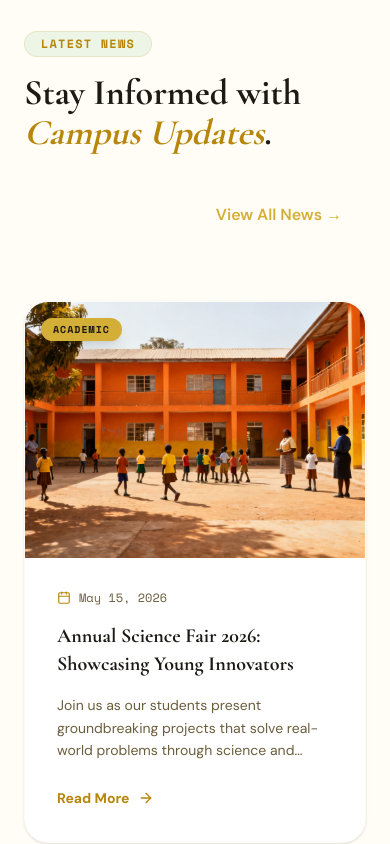
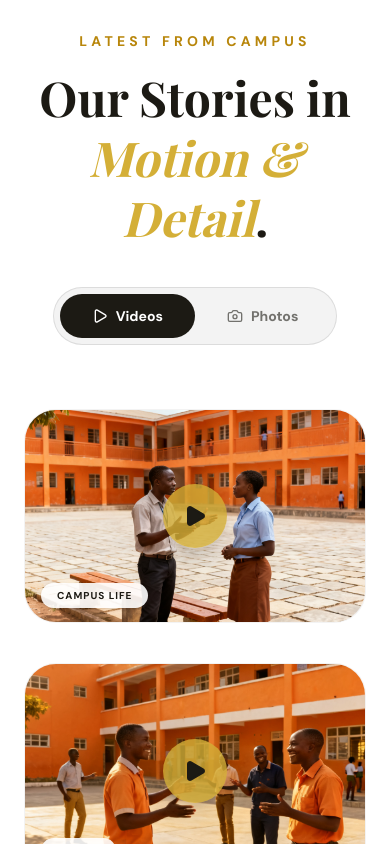
Before and after one commit to katsomar/Entebbe-Bright-Secondary-School, a Next.js app: page / in a window 390 px wide. Shown: the part 8240-9084 px from the top of the page. Built offline with nearby package versions, Linux system fonts and the light colour scheme; a web font is replaced by a local one.

Commit message:
modified the news section. added tab for videos, and improved the appearence of the section

```diff
--- a/src/components/home/NewsSection.tsx
+++ b/src/components/home/NewsSection.tsx
@@ -1,14 +1,15 @@
 "use client";
 
-import React from "react";
+import React, { useState } from "react";
 import SectionLabel from "@/components/ui/SectionLabel";
 import ScrollReveal from "@/components/ui/ScrollReveal";
 import Image from "next/image";
 import Link from "next/link";
-import { Calendar, ArrowRight } from "lucide-react";
+import { Calendar, ArrowRight, Play, Camera } from "lucide-react";
 import GoldButton from "@/components/ui/GoldButton";
+import { motion, AnimatePresence } from "framer-motion";
 
-const newsItems = [
+const photoItems = [
   {
     title: "Annual Science Fair 2026: Showcasing Young Innovators",
     category: "Academic",
@@ -32,62 +33,154 @@ const newsItems = [
   },
 ];
 
+const videoItems = [
+  {
+    title: "A Glimpse into the Future: 2026 Campus Tour",
+    category: "Campus Life",
+    date: "June 01, 2026",
+    image: "/hero/h3.png",
+    excerpt: "Take a virtual tour of our futuristic campus facilities and see where the magic of learning happens every day.",
+  },
+  {
+    title: "Student Testimonials: The EBSS Experience",
+    category: "Voices",
+    date: "May 28, 2026",
+    image: "/wwa/wwa1.png",
+    excerpt: "Hear directly from our students about how Entebbe Bright is shaping their character and preparing them for the world.",
+  },
+  {
+    title: "Highlight Reel: Sports Day Finals",
+    category: "Events",
+    date: "April 25, 2026",
+    image: "/hero/h2.png",
+    excerpt: "Watch the most exciting moments from our annual sports day, featuring record-breaking performances in track and field.",
+  },
+];
+
 const NewsSection = () => {
+  const [activeTab, setActiveTab] = useState<"photos" | "videos">("videos");
+  const items = activeTab === "photos" ? photoItems : videoItems;
+
   return (
-    <section className="py-24 bg-cream">
+    <section className="py-24 bg-white relative overflow-hidden">
+      {/* Decorative detail */}
+      <div className="absolute top-0 left-0 w-full h-1 bg-gradient-to-r from-transparent via-gold-main/20 to-transparent" />
+
       <div className="container mx-auto px-6">
-        <div className="flex flex-col md:flex-row justify-between items-end mb-16 gap-6">
-          <div className="max-w-2xl">
-            <ScrollReveal direction="left">
-              <SectionLabel>LATEST NEWS</SectionLabel>
-              <h2 className="text-4xl md:text-5xl font-heading font-bold text-charcoal mb-4">
-                Stay Informed with <span className="text-gold-deep italic">Campus Updates</span>.
+        <div className="text-center max-w-3xl mx-auto mb-16">
+          <ScrollReveal>
+            <div className="flex flex-col items-center">
+              <span className="text-gold-deep font-body text-sm font-bold tracking-[0.3em] uppercase mb-4">
+                Latest from Campus
+              </span>
+              <h2 className="text-5xl md:text-6xl font-display font-bold text-charcoal mb-10 leading-tight">
+                Our Stories in <span className="text-gold-main italic">Motion & Detail</span>.
               </h2>
-            </ScrollReveal>
+
+              {/* Premium Tab Switcher */}
+              <div className="flex bg-charcoal/5 p-1.5 rounded-full border border-charcoal/10 relative">
+                <button
+                  onClick={() => setActiveTab("videos")}
+                  className={`relative z-10 px-8 py-3 rounded-full text-sm font-bold transition-colors duration-300 flex items-center gap-2 ${
+                    activeTab === "videos" ? "text-white" : "text-charcoal/60 hover:text-charcoal"
+                  }`}
+                >
+                  <Play size={16} />
+                  Videos
+                </button>
+                <button
+                  onClick={() => setActiveTab("photos")}
+                  className={`relative z-10 px-8 py-3 rounded-full text-sm font-bold transition-colors duration-300 flex items-center gap-2 ${
+                    activeTab === "photos" ? "text-white" : "text-charcoal/60 hover:text-charcoal"
+                  }`}
+                >
+                  <Camera size={16} />
+                  Photos
+                </button>
+                {/* Sliding Background */}
+                <motion.div
+                  className="absolute inset-y-1.5 bg-charcoal rounded-full z-0"
+                  initial={false}
+                  animate={{
+                    left: activeTab === "videos" ? "6px" : "calc(50% - 0px)",
+                    right: activeTab === "videos" ? "calc(50% - 0px)" : "6px",
+                  }}
+                  transition={{ type: "spring", stiffness: 400, damping: 35 }}
+                />
               </div>
-          <ScrollReveal direction="right">
-            <GoldButton variant="ghost">View All News →</GoldButton>
+            </div>
           </ScrollReveal>
         </div>
 
-        <div className="grid grid-cols-1 md:grid-cols-2 lg:grid-cols-3 gap-8">
-          {newsItems.map((news, i) => (
-            <ScrollReveal key={i} delay={i * 0.1} direction="up">
-              <div className="bg-white rounded-3xl overflow-hidden shadow-sm hover:shadow-gold-md transition-all duration-500 group border border-gold-main/5">
-                <div className="relative h-64 overflow-hidden">
+        <AnimatePresence mode="wait">
+          <motion.div
+            key={activeTab}
+            initial={{ opacity: 0, y: 20 }}
+            animate={{ opacity: 1, y: 0 }}
+            exit={{ opacity: 0, y: -20 }}
+            transition={{ duration: 0.5, ease: "easeOut" }}
+            className="grid grid-cols-1 md:grid-cols-2 lg:grid-cols-3 gap-10"
+          >
+            {items.map((item, i) => (
+              <div key={i} className="group flex flex-col h-full bg-white border border-charcoal/5 hover:border-gold-main/20 rounded-[2rem] overflow-hidden transition-all duration-500">
+                <div className="relative aspect-[16/10] overflow-hidden">
                   <Image
-                    src={news.image}
-                    alt={news.title}
+                    src={item.image}
+                    alt={item.title}
                     fill
-                    className="object-cover transition-transform duration-700 group-hover:scale-110"
+                    className="object-cover transition-transform duration-1000 group-hover:scale-105"
                   />
-                  <div className="absolute top-4 left-4 bg-gold-main text-charcoal px-3 py-1 rounded-full text-[10px] font-mono font-bold uppercase tracking-widest shadow-lg">
-                    {news.category}
+                  <div className="absolute inset-0 bg-charcoal/20 opacity-0 group-hover:opacity-100 transition-opacity duration-500 flex items-center justify-center">
+                    {activeTab === "videos" && (
+                      <div className="w-20 h-20 rounded-full bg-white/20 backdrop-blur-md border border-white/30 flex items-center justify-center text-white group-hover:scale-110 transition-transform duration-500">
+                        <Play fill="white" size={32} />
+                      </div>
+                    )}
+                  </div>
+                  <div className="absolute bottom-4 left-4">
+                    <span className="px-4 py-1.5 bg-white/90 backdrop-blur-sm text-charcoal text-[10px] font-bold uppercase tracking-widest rounded-full shadow-sm">
+                      {item.category}
+                    </span>
+                  </div>
+                  {activeTab === "videos" && (
+                    <div className="absolute inset-0 flex items-center justify-center pointer-events-none">
+                      <div className="w-16 h-16 rounded-full bg-gold-main/80 flex items-center justify-center text-charcoal shadow-xl">
+                        <Play fill="currentColor" size={24} />
                       </div>
                     </div>
+                  )}
+                </div>
 
-                <div className="p-8">
-                  <div className="flex items-center text-text-muted text-xs font-mono mb-4">
-                    <Calendar size={14} className="mr-2 text-gold-deep" />
-                    {news.date}
+                {activeTab === "photos" && (
+                  <div className="p-8 flex flex-col flex-grow">
+                    <div className="flex items-center text-charcoal/40 text-[10px] font-bold uppercase tracking-widest mb-4">
+                      <Calendar size={12} className="mr-2 text-gold-main" />
+                      {item.date}
                     </div>
-                  <h3 className="text-xl font-heading font-bold text-charcoal mb-4 group-hover:text-gold-deep transition-colors line-clamp-2">
-                    {news.title}
+                    <h3 className="text-2xl font-display font-bold text-charcoal mb-4 leading-snug">
+                      {item.title}
                     </h3>
-                  <p className="text-text-muted text-sm leading-relaxed mb-6 line-clamp-3">
-                    {news.excerpt}
+                    <p className="text-charcoal/60 text-sm leading-relaxed mb-8 flex-grow line-clamp-3">
+                      {item.excerpt}
                     </p>
                     <Link
                       href="#"
-                    className="inline-flex items-center text-gold-deep font-bold text-sm group/link"
+                      className="inline-flex items-center text-charcoal font-bold text-sm group/link border-t border-charcoal/5 pt-6"
                     >
-                    Read More
-                    <ArrowRight size={16} className="ml-2 group-hover/link:translate-x-2 transition-transform" />
+                      View Details
+                      <ArrowRight size={16} className="ml-2 group-hover/link:translate-x-2 transition-transform duration-300" />
                     </Link>
                   </div>
+                )}
               </div>
-            </ScrollReveal>
             ))}
+          </motion.div>
+        </AnimatePresence>
+
+        <div className="mt-20 text-center">
+          <GoldButton variant="outline" className="px-12">
+            Explore Full Archive →
+          </GoldButton>
         </div>
       </div>
     </section>
```
Lines whose indentation alone changed are shown as unchanged.
